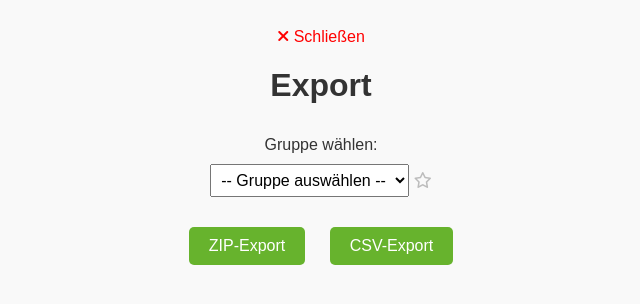
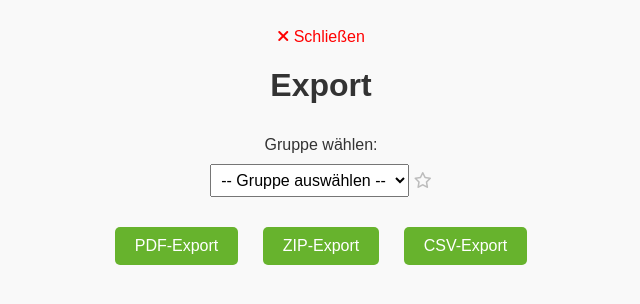
Before and after one commit to mexterng/PresenceLogger, a Flask app: template templates/export.html in a window 1280 px wide. Shown: the top 304 px of the page, without its empty margins (319-959 px from the left). Run offline with Flask 3, Linux system fonts and the light colour scheme; the template is opened without the code that fills it, so the values that code supplies are empty.

Commit message:
add merged PDF export

```diff
--- a/app.py
+++ b/app.py
@@ -5,6 +5,7 @@ from datetime import datetime
 import threading
 from io import BytesIO
 import zipfile
+from pypdf import PdfReader, PdfWriter
 from report_generator import generate_report
 import shutil
 import time
@@ -508,6 +509,7 @@ def exportPDF_person():
 @app.route("/api/export-multiple", methods=["POST"])
 def export_multiple():
     data = request.get_json()
+    file_type = data.get("fileType")
     selected = data.get("selected")
     group = data.get("group")
     if not selected or not group:
@@ -525,7 +527,7 @@ def export_multiple():
             timestamp = datetime.now().strftime("%Y-%m-%d_%H-%M-%S")
             export_filename = f"{group}_{lastname}_{firstname}_{timestamp}"
 
-            pdf_response = generate_report(csv_path, firstname, lastname)
+            pdf_response = generate_report(csv_path, firstname, lastname, full_report=(file_type=="ZIP"))
             if pdf_response["status"] != "OK":
                 continue  # skip pdf failures
 
@@ -543,23 +545,42 @@ def export_multiple():
         if not pdf_files:
             return "Keine PDFs zum Verpacken gefunden", 404
 
+        output_filename = ""
+        output_path = ""
         timestamp = datetime.now().strftime("%Y-%m-%d_%H-%M-%S")
-        zip_filename = f"PDF-Auswertungen_{timestamp}.zip"
-        zip_path = os.path.join(TEMP_DIR, zip_filename)
-        # Falls ZIP existiert, entfernen
-        if os.path.exists(zip_path):
-            os.remove(zip_path)
+        if file_type == "PDF":
+            output_filename = f"PDF-Auswertungen_{timestamp}.pdf"
+            output_path = os.path.join(TEMP_DIR, output_filename)
+            # Falls PDF existiert, entfernen
+            if os.path.exists(output_path):
+                os.remove(output_path)
 
-        with zipfile.ZipFile(zip_path, 'w') as zipf:
+            # merge pdfs
+            writer = PdfWriter()
             for file_path in pdf_files:
-                zipf.write(file_path, os.path.basename(file_path))
+                reader = PdfReader(file_path)
+                for page in reader.pages:
+                    writer.add_page(page)
+            with open(output_path, "wb") as f:
+                writer.write(f)
+
+        else:
+            output_filename = f"PDF-Auswertungen_{timestamp}.zip"
+            output_path = os.path.join(TEMP_DIR, output_filename)
+            # Falls ZIP existiert, entfernen
+            if os.path.exists(output_path):
+                os.remove(output_path)
+
+            with zipfile.ZipFile(output_path, 'w') as zipf:
+                for file_path in pdf_files:
+                    zipf.write(file_path, os.path.basename(file_path))
 
         @after_this_request
         def cleanup(response):
             delayed_cleanup(TEMP_DIR)
             return response
 
-        return send_file(zip_path, as_attachment=True, download_name=zip_filename)
+        return send_file(output_path, as_attachment=True, download_name=output_filename)
 
     except Exception as e:
         return f"Fehler während der PDF-Erstellung oder Archivierung: {str(e)}", 500
--- a/requirements.txt
+++ b/requirements.txt
@@ -3,3 +3,4 @@ pandas
 matplotlib
 seaborn
 reportlab
+pypdf
--- a/static/script-export.js
+++ b/static/script-export.js
@@ -132,9 +132,13 @@ function submitAction(fileType) {
   }
 
   if (fileType === "CSV") {
-    downloadZip('/api/exportCSV-group', { fileType: 'CSV', group, selected }, 'export.zip');
-  } else if (fileType === "ZIP") {
-      downloadZip('/api/export-multiple', { group, selected }, 'export.zip');
+    downloadFile('/api/exportCSV-group', { fileType, group, selected }, 'export.zip');
+  }
+  else if (fileType === "ZIP") {
+    downloadFile('/api/export-multiple', { fileType, group, selected }, 'export.zip');
+  }
+  else if (fileType === "PDF") {
+    downloadFile('/api/export-multiple', { fileType, group, selected }, 'export.pdf');
   }
   else{
     console.log("Filetype not supported!")
@@ -150,7 +154,7 @@ function toggleSelectAllMembersAction() {
   });
 }
 
-function downloadZip(url, payload) {
+function downloadFile(url, payload, filename) {
     fetch(url, {
         method: 'POST',
         headers: { 'Content-Type': 'application/json' },
@@ -158,7 +162,6 @@ function downloadZip(url, payload) {
     })
     .then(response => response.blob().then(blob => ({ blob, disposition: response.headers.get("Content-Disposition") })))
     .then(({ blob, disposition }) => {
-        let filename = "export.zip";
         if (disposition && disposition.includes("filename=")) {
             const match = disposition.match(/filename\*?=(?:UTF-8'')?["']?([^"';\n]+)["']?/i);
             if (match && match[1]) filename = decodeURIComponent(match[1]);
@@ -225,6 +228,10 @@ document.getElementById("favoriteStar").addEventListener("click", () => {
   highlightFavoriteOptions();
 });
 
+document.getElementById("pdfExportBtn").addEventListener("click", () => {
+  submitAction("PDF");
+});
+
 document.getElementById("zipExportBtn").addEventListener("click", () => {
   submitAction("ZIP");
 });
--- a/templates/export.html
+++ b/templates/export.html
@@ -45,6 +45,7 @@
     <div id="memberList"></div>
 
     <div class="buttonRow">
+      <button id="pdfExportBtn">PDF-Export</button>
       <button id="zipExportBtn">ZIP-Export</button>
       <button id="csvExportBtn">CSV-Export</button>
     </div>
```
